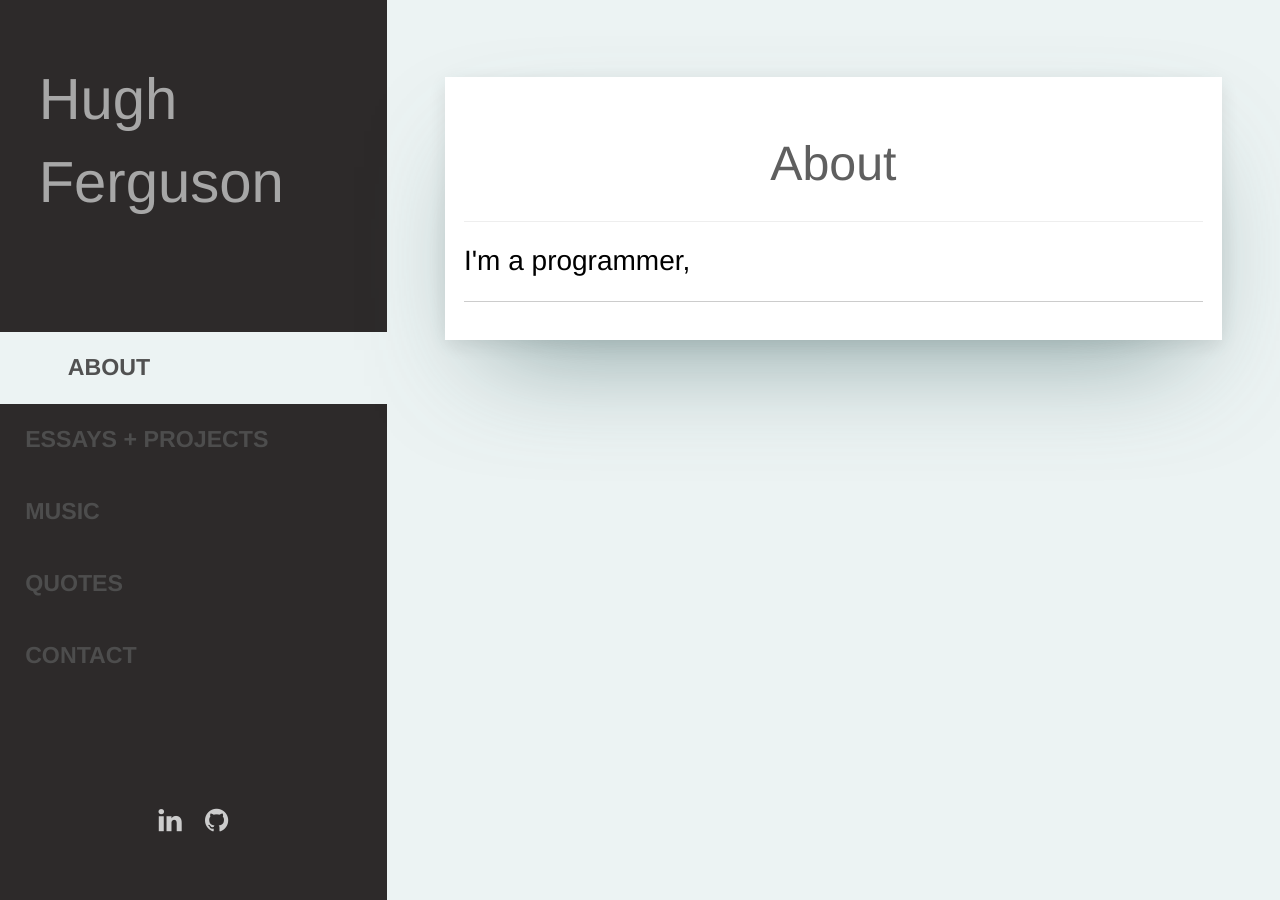
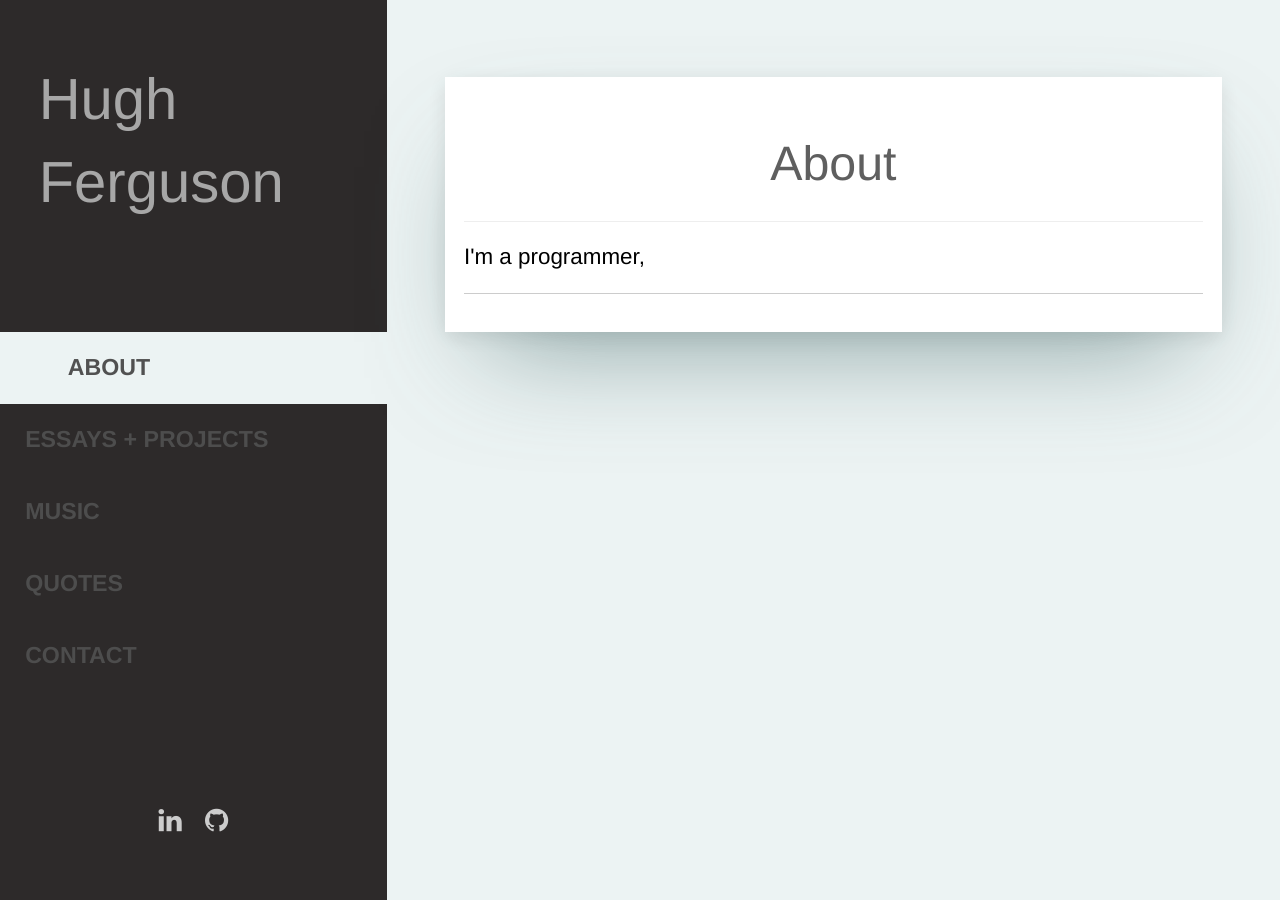
Before and after one commit to HughFerg/hughferg.github.io, a Jekyll site: the page built from _pages/about.html, in a window 1280 px wide. Built offline with Jekyll 4.4.1, drawn with Linux system fonts in a browser that asks for light colours; some web fonts are replaced.

Commit message:
nice'd up some colors and design shi

```diff
--- a/_includes/articles.html
+++ b/_includes/articles.html
@@ -2,7 +2,7 @@
     {% for post in site.categories.articles limit: 4 %}
         <div class="article-link">
             {{ post.descript }} ---
-            <a target="_blank" href="{{ post.link }}">Read Here</a>
+            <a class="read-link" target="_blank" href="{{ post.link }}">Read Here</a>
         </div>
     {% endfor %}
 </div>
--- a/assets/css/main.css
+++ b/assets/css/main.css
@@ -770,8 +770,9 @@
   text-decoration: none;
 }
 a:hover {
-  text-decoration: underline;
-  color: rgb(102, 207, 255);
+  text-decoration: line-through;
+  text-decoration-color: #000;
+  color: rgb(167, 167, 167);
 }
 
 blockquote {
@@ -846,16 +847,21 @@
 }
 
 .active {
+
   font-size: 1.2rem;
   padding: 1rem 3.5rem;
   text-transform: uppercase;
   display: block;
-  text-decoration: none;
+  text-decoration: inherit;
   color: #515151;
   background-color: #ecf3f3;
   font-weight: 700;
   -webkit-transition: all .35s;
   transition: all .35s;
+}
+
+.active:hover {
+  text-decoration-color: #fff;
 }
 
 .sidebar-container {
@@ -879,7 +885,6 @@
 .sidebar-logo .logo {
   /* font-family: 'ButlerMed'; */
   color: rgb(167, 167, 167);
-  text-decoration: none;
   font-size: 3rem;
   font-weight: 500;
 }
@@ -1122,6 +1127,14 @@
   font-size: 80%;
 }
 
+.archive-link:hover {
+  text-decoration: none;
+}
+
+.read-link:hover {
+  text-decoration: none;
+}
+
 .coming-soon {
   font-size: 400%;
   text-transform: uppercase;
@@ -1135,8 +1148,20 @@
 }
 
 .about-text {
-  font-size: 200%;
+  font-size: 160%;
   color: #000;
+}
+
+.ted-img-wrap {
+  margin: 0 auto;
+  align-content: center;
+}
+
+.about-ted-img {
+  background-position: center;
+  background-size: cover;
+  width: 30rem;
+  height: auto;
 }
 
 @media screen and (max-width: 960px) {
--- a/index.html
+++ b/index.html
@@ -11,7 +11,7 @@
                 </div>
                 {% include articles.html %}
                 <div class="articles-archive-link">
-                    All archived articles can be read <a href="{{site.baseurl}}/archive">here</a>
+                    All archived articles can be read <a class="archive-link" href="{{site.baseurl}}/archive">here</a>
                 </div>
             </div>
         </div>
```
